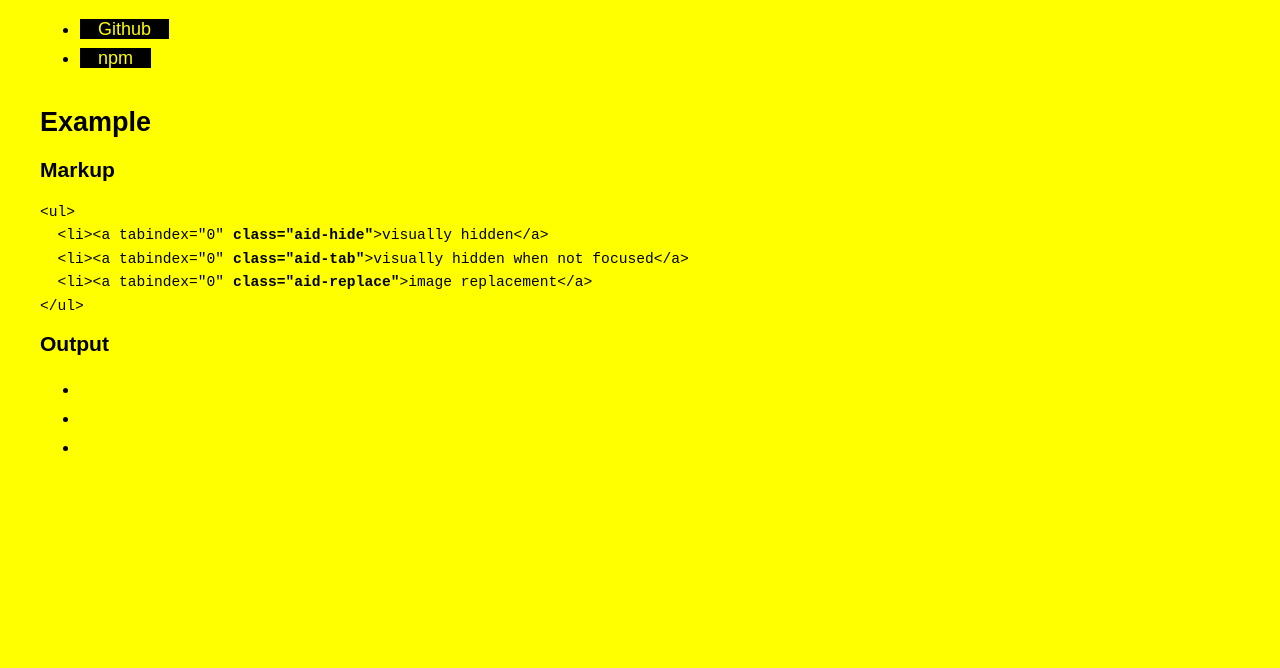
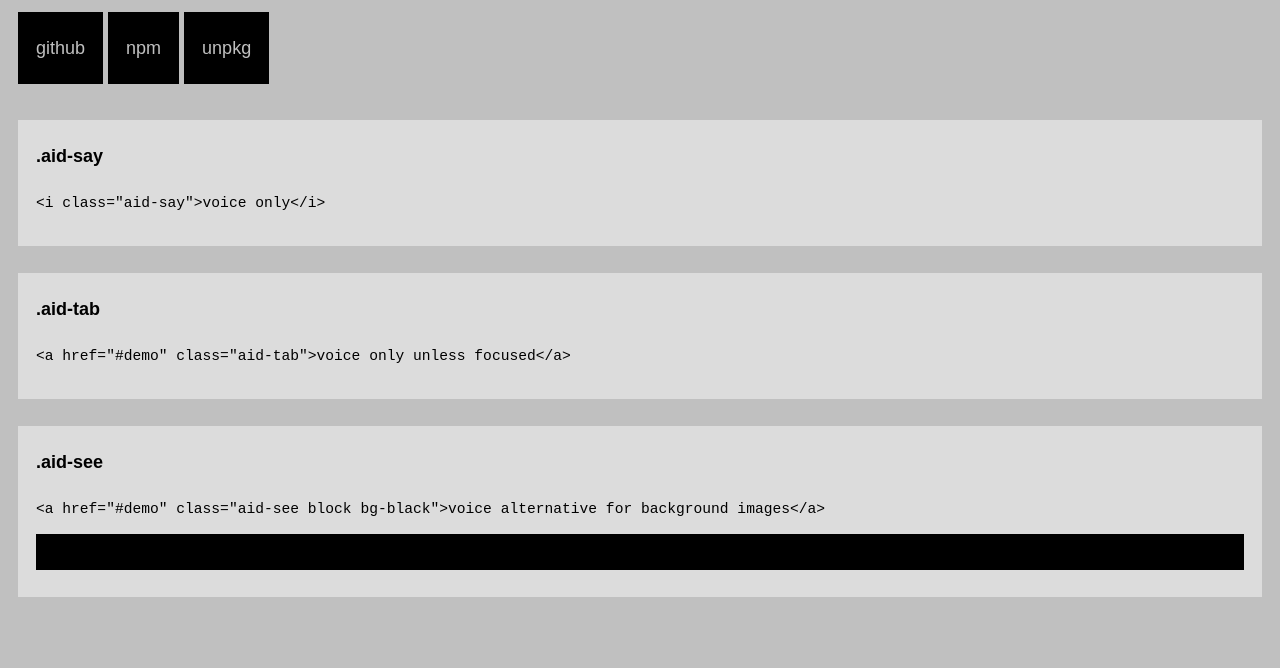
Before and after one commit to ryanve/aid.css, a website: page index.html in a window 1280 px wide. Shown: the part 132-800 px from the top of the page. Drawn offline with Linux system fonts and the light colour scheme.

Commit message:
Redefine classes to convey intent (#3)

```diff
--- a/aid.css
+++ b/aid.css
@@ -1,12 +1,12 @@
-.aid-replace {
-  font-size: 0;
-  line-height: 0;
+.aid-see:link,
+.aid-see {
+  color: transparent;
   text-shadow: none;
-  color: transparent;
+  overflow: hidden;
 }
 
 .aid-tab:not(:focus),
-.aid-hide {
+.aid-say {
   border: 0;
   clip: rect(0 0 0 0);
   clip-path: inset(50%);
--- a/index.html
+++ b/index.html
@@ -1,33 +1,33 @@
 <!DOCTYPE html>
 <html lang="en-US">
 <meta charset="utf-8">
-<title>aid.css: CSS a11y module</title>
+<title>aid.css: opensource CSS a11y module</title>
 <meta name="viewport" content="width=device-width, initial-scale=1">
+<meta name="description" content="CSS accessibility classes with intent.">
 <link rel="stylesheet" href="aid.css">
 <link rel="stylesheet" href="style.css">
 
-<header>
-  <h1><a href="" class="highlight invert">aid<wbr>.css</a></h1>
-  <div><abbr title="accessibility">A11y</abbr> utility module</div>
-  <ul>
-    <li><a class="highlight invert" href="https://github.com/ryanve/aid.css">Github</a></li>
-    <li><a class="highlight invert" href="https://www.npmjs.com/package/aid.css">npm</a></li>
-  </ul>
+<header class="block flow">
+  <h1 class="block flow line-compact"><a href="" class="pad inline-block highlight invert">aid<wbr>.css</a></h1>
+  <a class="inline-block flow-compact pad highlight invert" href="https://github.com/ryanve/aid.css">github</a>
+  <a class="inline-block flow-compact pad highlight invert" href="https://www.npmjs.com/package/aid.css">npm</a>
+  <a class="inline-block flow-compact pad highlight invert" href="https://unpkg.com/aid.css">unpkg</a>
 </header>
 
-<section>
-  <h2>Example</h2>
-  <h3>Markup</h3>
-  <pre class="code-block"><code>&lt;ul&gt;
-  &lt;li&gt;&lt;a tabindex="0" <b>class="aid-hide"</b>&gt;visually hidden&lt;/a&gt;
-  &lt;li&gt;&lt;a tabindex="0" <b>class="aid-tab"</b>&gt;visually hidden when not focused&lt;/a&gt;
-  &lt;li&gt;&lt;a tabindex="0" <b>class="aid-replace"</b>&gt;image replacement&lt;/a&gt;
-&lt;/ul&gt;</code></pre>
+<figure class="block flow pad bg-white">
+  <figcaption class="block flow-compact"><code class="bold family">.aid-say</code></figcaption>
+  <figure class="block flow-compact"><code>&lt;i class="aid-say"&gt;voice only&lt;/i&gt;</code></figure>
+  <figure class="block flow-compact"><i class="aid-say">voice only</i></figure>
+</figure>
 
-  <h3>Output</h3>
-  <ul>
-    <li><a tabindex="0" class="aid-hide">visually hidden</a>
-    <li><a tabindex="0" class="aid-tab">visually hidden when not focused</a>
-    <li><a tabindex="0" class="aid-replace">image replacement</a>
-  </ul>
-</section>
+<figure class="block flow pad bg-white">
+  <figcaption class="block flow-compact"><code class="bold family">.aid-tab</code></figcaption>
+  <figure class="block flow-compact"><code>&lt;a href="#demo" class="aid-tab"&gt;voice only unless focused&lt;/a&gt;</code></figure>
+  <figure class="block flow-compact"><a href="#demo" class="aid-tab">voice only unless focused</a></figure>
+</figure>
+
+<figure class="block flow pad bg-white">
+  <figcaption class="block flow-compact"><code class="bold family">.aid-see</code></figcaption>
+  <figure class="block flow-compact"><code>&lt;a href="#demo" class="aid-see block bg-black"&gt;voice alternative for background images&lt;/a&gt;</code></figure>
+  <figure class="block flow-compact"><a href="#demo" class="aid-see block bg-black">voice alternative for background images</a></figure>
+</figure>
--- a/style.css
+++ b/style.css
@@ -1,66 +1,44 @@
-:focus {
-  outline-color: magenta;
+* { box-sizing: border-box }
+:focus { outline: 3px dotted indigo }
+:link, :visited { color: indigo }
+:link:hover { text-decoration: underline }
+
+::selection { background: springgreen; color: black }
+.invert { background: black; color: silver }
+html { background: silver; color: black }
+
+html { font: 1.125em/2 sans-serif }
+@media (max-width: 20rem) {
+  html { font-size: 1em }
+  h1 { font-size: 1.25em }
 }
 
-:link,
-:visited {
-  color: magenta;
-}
+figure { margin-left: 0; margin-right: 0 }
+body { margin: 1rem auto; padding: 1rem }
 
-::selection {
-  background: black;
-  color: yellow;
-}
-
-.invert {
-  background: black;
-  color: yellow;
-}
-
-html {
-  background: yellow;
-  color: black;
-}
-
-* {
-  box-sizing: border-box;
-}
-
-html {
-  font: 1.125em/1.612 sans-serif;
-}
-
-@media (max-width: 16rem) {
-  html {
-    font-size: 1em;
-  }
-}
-
-body {
-  margin: auto;
-  padding: 1em;
-  padding: 5vmin;
-}
-
-h1, h2, h3 {
-  margin-top: 0;
-  line-height: 1;
-}
-
-header,
-section {
-  display: block;
-  margin: 0 auto 2rem;
-}
-
-.code-block {
-  white-space: pre-wrap;
-  word-break: break-word;
-}
+.line-compact { line-height: 1.25 }
+.inline-block { display: inline-block }
+.block { display: block }
+.natural { display: table }
+.no-select { user-select: none }
+.flow-compact { margin-top: 0; margin-bottom: .5rem }
+.flow { margin-top: 0; margin-bottom: 1.5rem }
+.family { font-family: inherit }
+.bold { font-weight: bold }
+.pad { padding: 1rem }
 
 .highlight {
-  padding: 0 1rem;
   text-decoration: none;
   -webkit-box-decoration-break: clone;
           box-decoration-break: clone;
 }
+
+.bg-black {
+  background: black;
+  background-size: cover;
+}
+
+.bg-white {
+  background: gainsboro;
+  background-size: cover;
+}
```
Also changed, not shown: package.json (+6 -1 lines), README.md.
